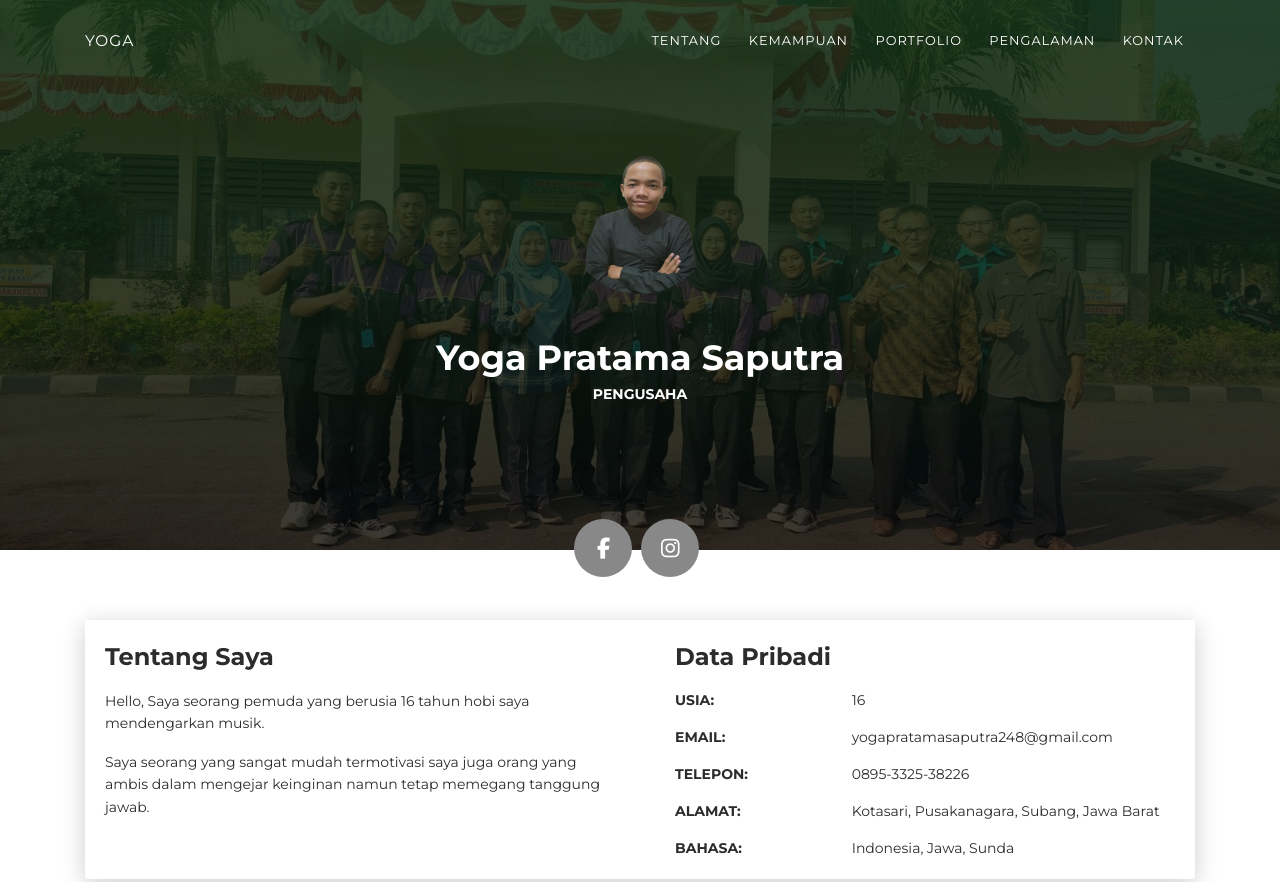
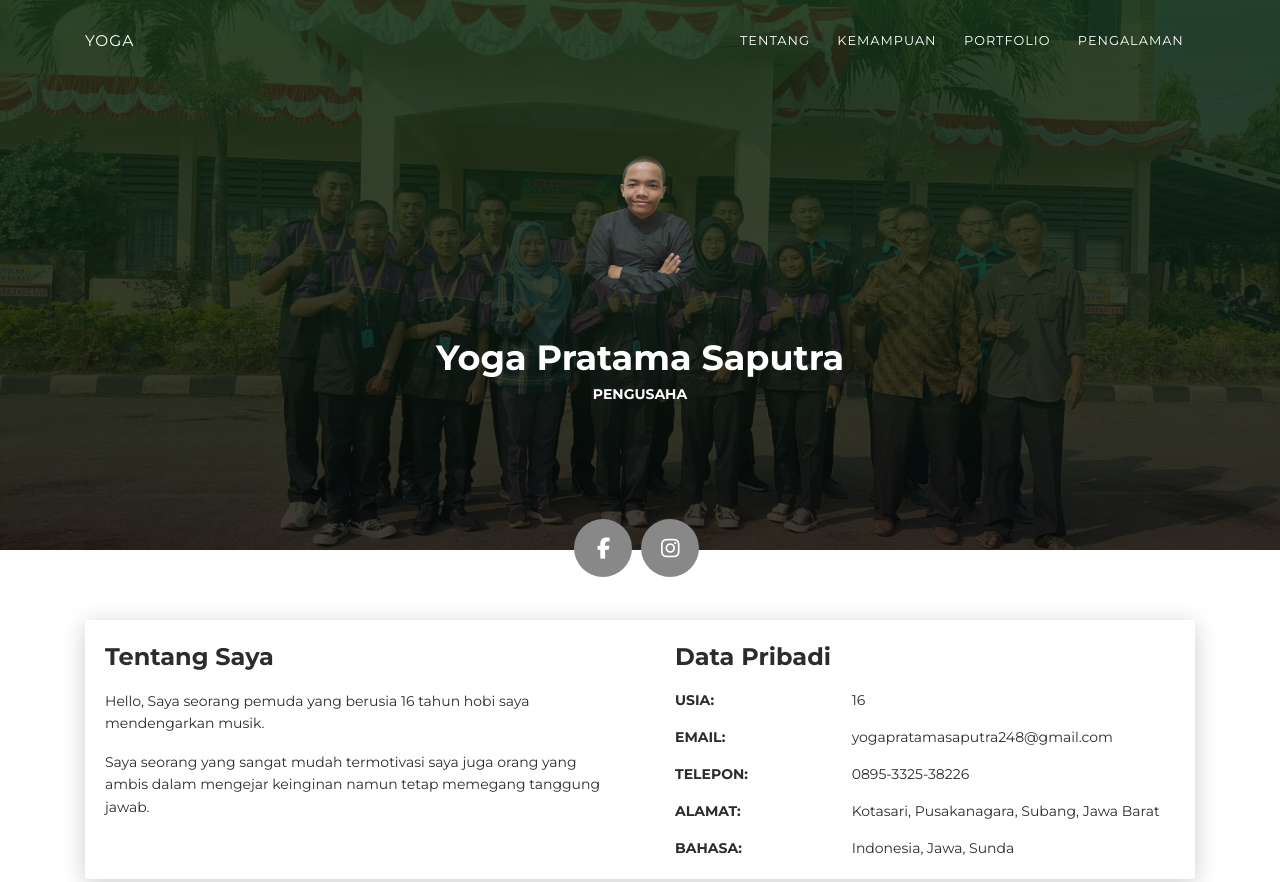
Before and after one commit to YOGAPRATAMASAPUTRA/YOGAPRATAMASAPUTRA.github.io, a plain HTML site: page index.html in a window 1280 px wide. Shown: the top 882 px of the page. Drawn offline with Linux system fonts and the light colour scheme.

Commit message:
Add files via upload

```diff
--- a/index.html
+++ b/index.html
@@ -34,7 +34,6 @@
                 <li class="nav-item"><a class="nav-link smooth-scroll" href="#skill">Kemampuan</a></li>
                 <li class="nav-item"><a class="nav-link smooth-scroll" href="#portfolio">Portfolio</a></li>
                 <li class="nav-item"><a class="nav-link smooth-scroll" href="#experience">Pengalaman</a></li>
-                <li class="nav-item"><a class="nav-link smooth-scroll" href="#contact">Kontak</a></li>
               </ul>
             </div>
           </div>
```
